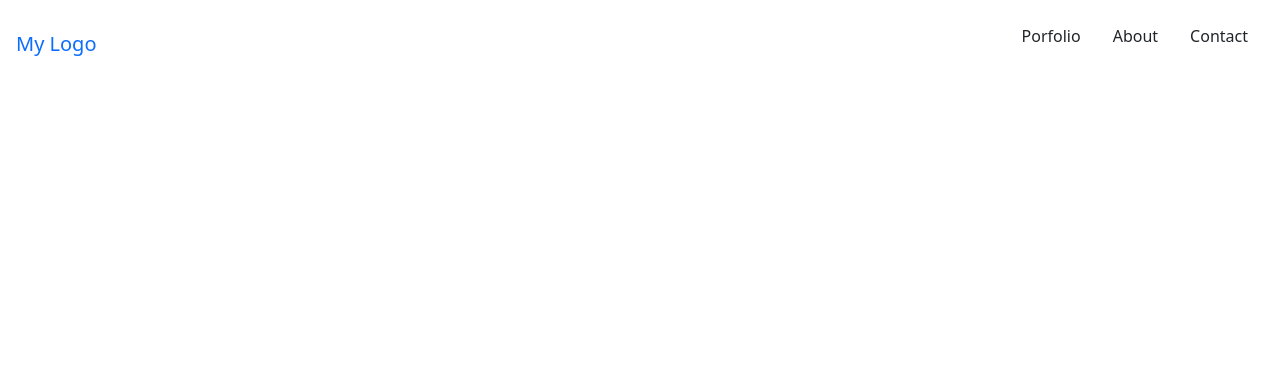
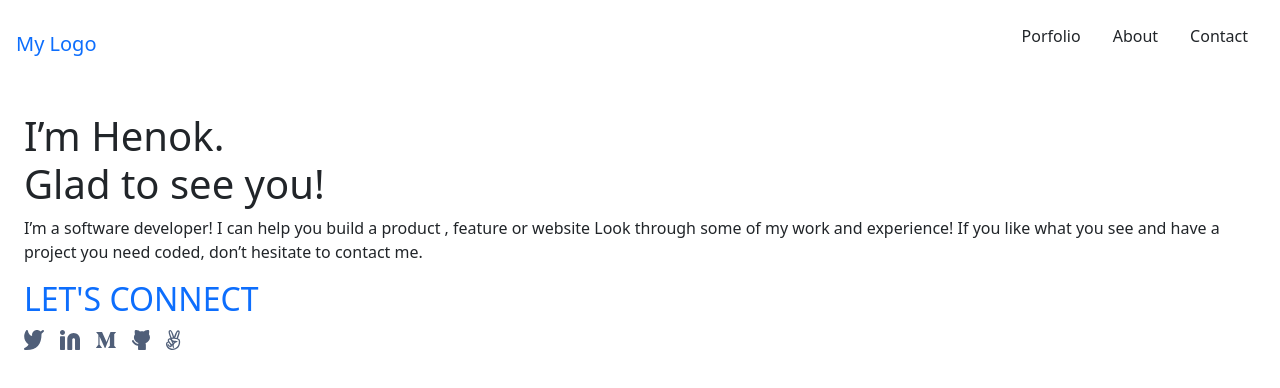
Before and after one commit to henokkhm/portfolio-prototype-bootstrap, a plain HTML site: page src/index.html in a window 1280 px wide. Drawn offline with nearby package versions, Linux system fonts and the light colour scheme.

Commit message:
Add hero section

```diff
--- a/src/index.html
+++ b/src/index.html
@@ -45,7 +45,58 @@
     </header>
 
     <!-- Hero Section (Showcase) -->
-    <section class=""></section>
+    <section class="p-4">
+      <div class="">
+        <h1 class="d-flex flex-column">
+          <span>I’m Henok.</span>
+          <span>Glad to see you!</span>
+        </h1>
+        <p class="">
+          I’m a software developer! I can help you build a product , feature or
+          website Look through some of my work and experience! If you like what
+          you see and have a project you need coded, don’t hesitate to contact
+          me.
+        </p>
+        <!-- Social Media Links -->
+        <div class="">
+          <h2 class="text-uppercase text-primary">Let&apos;s connect</h2>
+          <ul class="d-flex list-unstyled gap-3">
+            <!-- Twitter -->
+            <li>
+              <a href="https://twitter.com/henokkhm">
+                <img src="assets/icons/twitter.svg" alt="Twitter icon" />
+              </a>
+            </li>
+            <!-- LinkedIn -->
+            <li>
+              <a href="https://www.linkedin.com/in/henokkhm/">
+                <img src="assets/icons/linked-in.svg" alt="linkedIn icon" />
+              </a>
+            </li>
+            <!-- Medium -->
+            <li>
+              <a href="#">
+                <!-- TODO: Get link to Medium -->
+                <img src="assets/icons/medium.svg" alt="Medium icon" />
+              </a>
+            </li>
+            <!-- GitHub -->
+            <li>
+              <a href="https://github.com/henokkhm">
+                <img src="assets/icons/github.svg" alt="GitHub icon" />
+              </a>
+            </li>
+            <!-- Other -->
+            <li>
+              <a href="#">
+                <!-- TODO: What social media has this icon? -->
+                <img src="assets/icons/unknown.svg" alt="Social media icon" />
+              </a>
+            </li>
+          </ul>
+        </div>
+      </div>
+    </section>
 
     <!-- Works Section -->
     <section id="portfolio" class=""></section>
```
